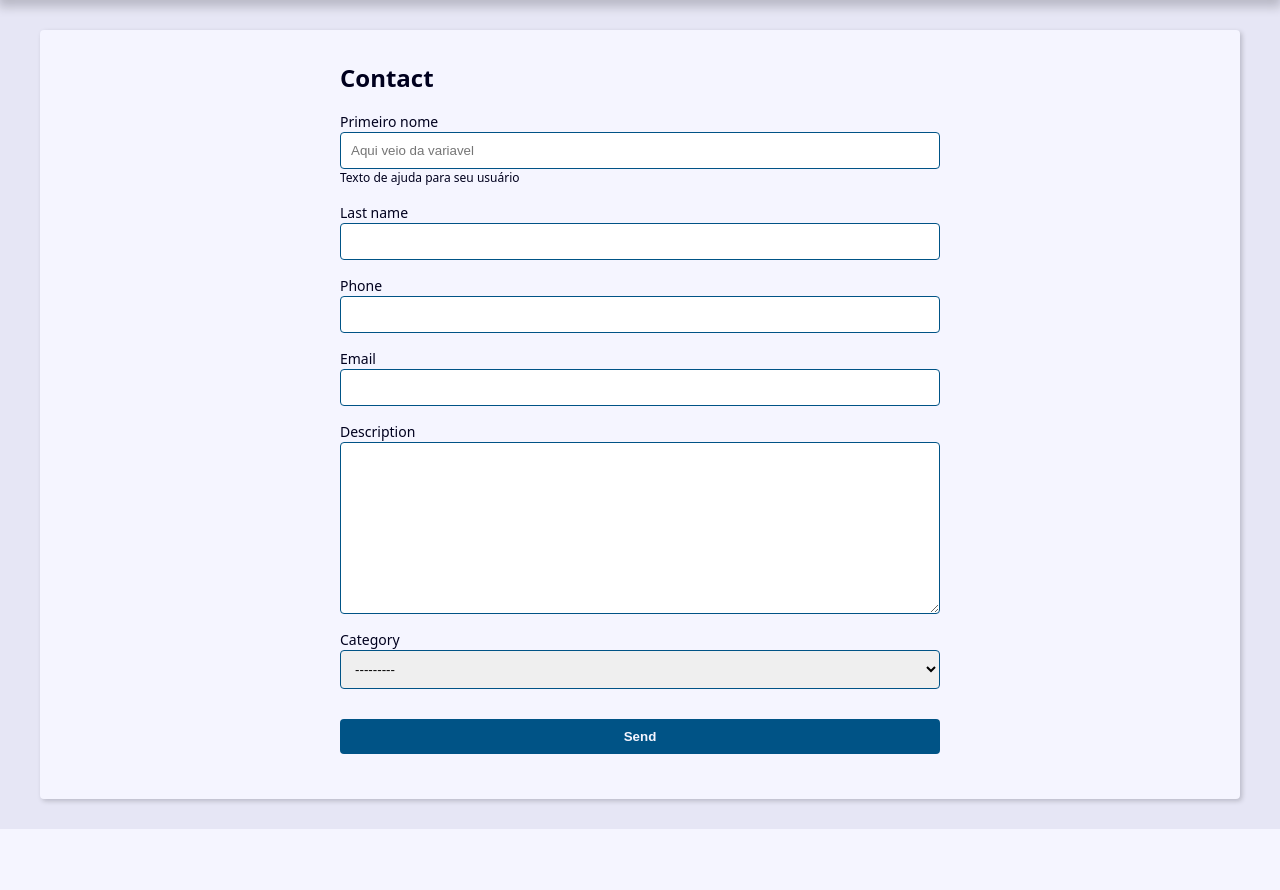
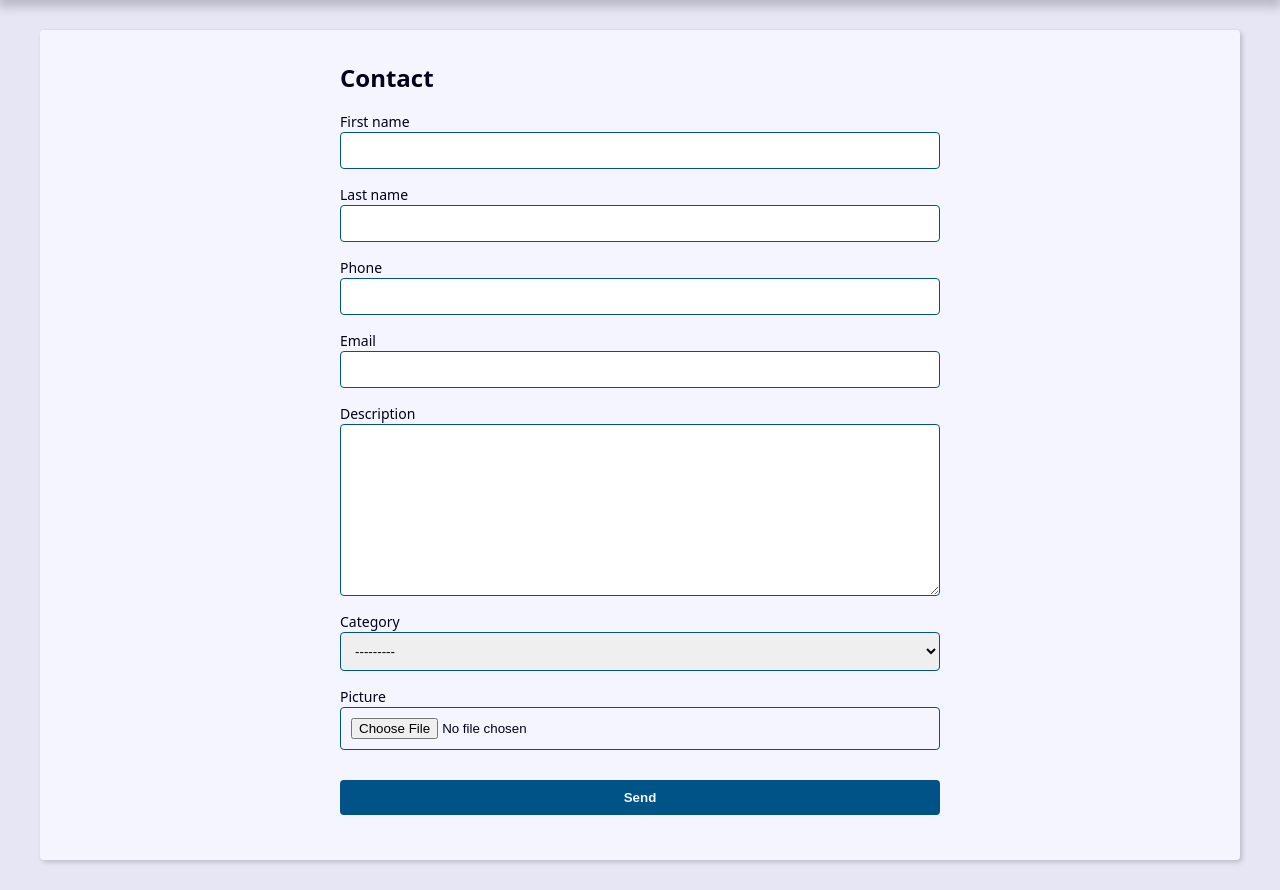
Before and after one commit to ArthurAkil/Learning-Django, a Django app: page /contact/create/ in a window 1280 px wide. Shown: the part 239-1129 px from the top of the page. Before the commit the page ends 1068 px from the top, so only its background shows below. Run offline with Django 4.2, Linux system fonts and the light colour scheme; tables that the repository leaves empty hold one stand-in row (values such as "Sample post").

Commit message:
Feat: Ajustado view e html para mostrar foto de perfil e altera-la

```diff
--- a/Secao10Agenda/contact/forms.py
+++ b/Secao10Agenda/contact/forms.py
@@ -5,35 +5,43 @@ from . import models
 
 class ContactForm(forms.ModelForm):
     # 3. Forma criando uma variável dentro
-    first_name = forms.CharField(
-        widget=forms.TextInput(
-            attrs={
-            'class': 'class a class b',
-            'placeholder':'Aqui veio da variavel'
-            }
-        ),
-        label='Primeiro nome',
-        # O help_text deve ser renderizado para aparecer no html (create.html)
-        help_text='Texto de ajuda para seu usuário',
-    )
+    # first_name = forms.CharField(
+    #     widget=forms.TextInput(
+    #         attrs={
+    #         'class': 'class a class b',
+    #         'placeholder':'Aqui veio da variavel'
+    #         }
+    #     ),
+    #     label='Primeiro nome',
+    #     # O help_text deve ser renderizado para aparecer no html (create.html)
+    #     help_text='Texto de ajuda para seu usuário',
+    # )
 
 
     # 2.Forma criando um init
     # Aqui estamos atualizando o widget que já estava no meu campo
-    def __init__(self, *args, **kwargs):
-        super().__init__(*args, **kwargs)
+    # def __init__(self, *args, **kwargs):
+    #     super().__init__(*args, **kwargs)
 
     #     self.fields['first_name'].widget.attrs.update({
     #         'class': 'class a class b',
     #         'placeholder':'Aqui veio do __init__'
     #     })
 
+    # picture: com isso a gente diz ao django que no campo que o usuario clica para adicionar uma imagem só queremos o campo de click para carregar um arquivo e nada mais, além disso, colocamos para aceitar qualquer imagem
+    picture = forms.ImageField(
+        widget=forms.FileInput(
+            attrs={
+                'accept': 'image/*'
+            }
+        )
+    )
 
     class Meta:
         model = models.Contact
         fields = (
             'first_name', 'last_name', 'phone',
-            'email', 'description', 'category',
+            'email', 'description', 'category', 'picture'
             )
 
         # Para modificar os fields podemos fazer de 3 maneiras, assim: você está criando um novo widget para esse input, SÓ PODE UM E NÃO MAIS DE UM
--- a/Secao10Agenda/contact/templates/contact/contact.html
+++ b/Secao10Agenda/contact/templates/contact/contact.html
@@ -12,6 +12,12 @@
     <p><b>Created Date:</b> {{ contact.created_date }}</p>
     <p><b>Description:</b> {{ contact.description }}</p>
     <p><b>Category:</b> {{ contact.category.name }}</p>
+
+    {% if contact.picture %}
+      <p>
+        <img src="{{ contact.picture.url }}" alt="{{ contact.first_name }} {{ contact.last_name }}">
+      </p>
+    {% endif %}
 
     <div class="contact-links">
       <a class= "btn btn-link" href="{% url 'contact:update' contact.id %}">Update</a>
--- a/Secao10Agenda/contact/templates/contact/create.html
+++ b/Secao10Agenda/contact/templates/contact/create.html
@@ -23,6 +23,13 @@
               <p class="help-text">{{ field.help_text }}</p>
             {% endif %}
           </div>
+
+          {% comment %} se o campo for picture dentro desse for, e ele possuir uma url, então será mostrado {% endcomment %}
+          {% if field.name == 'picture' and field.value.url %}
+          <div class="form-group">
+              <img src="{{field.value.url}}" alt="">
+          </div>
+          {% endif %}
         {% endfor %}
       </div>
 
--- a/Secao10Agenda/contact/views/contact_forms.py
+++ b/Secao10Agenda/contact/views/contact_forms.py
@@ -12,7 +12,8 @@ def create(request):
     form_action = reverse('contact:create')
 
     if request.method == 'POST':
-        form = ContactForm(request.POST)
+        # para mostrar a imagem ou alterar a imagem também precisamos requisitar os files que o contato carrega/envia
+        form = ContactForm(request.POST, request.FILES)
         context = {
             'form': form,
             'form_action': form_action,
@@ -61,7 +62,7 @@ def update(request, contact_id):
     form_action = reverse('contact:update', args=(contact_id,))
 
     if request.method == 'POST':
-        form = ContactForm(request.POST, instance=contact)
+        form = ContactForm(request.POST, request.FILES, instance=contact)
         context = {
             'form': form,
             'form_action': form_action,
```
